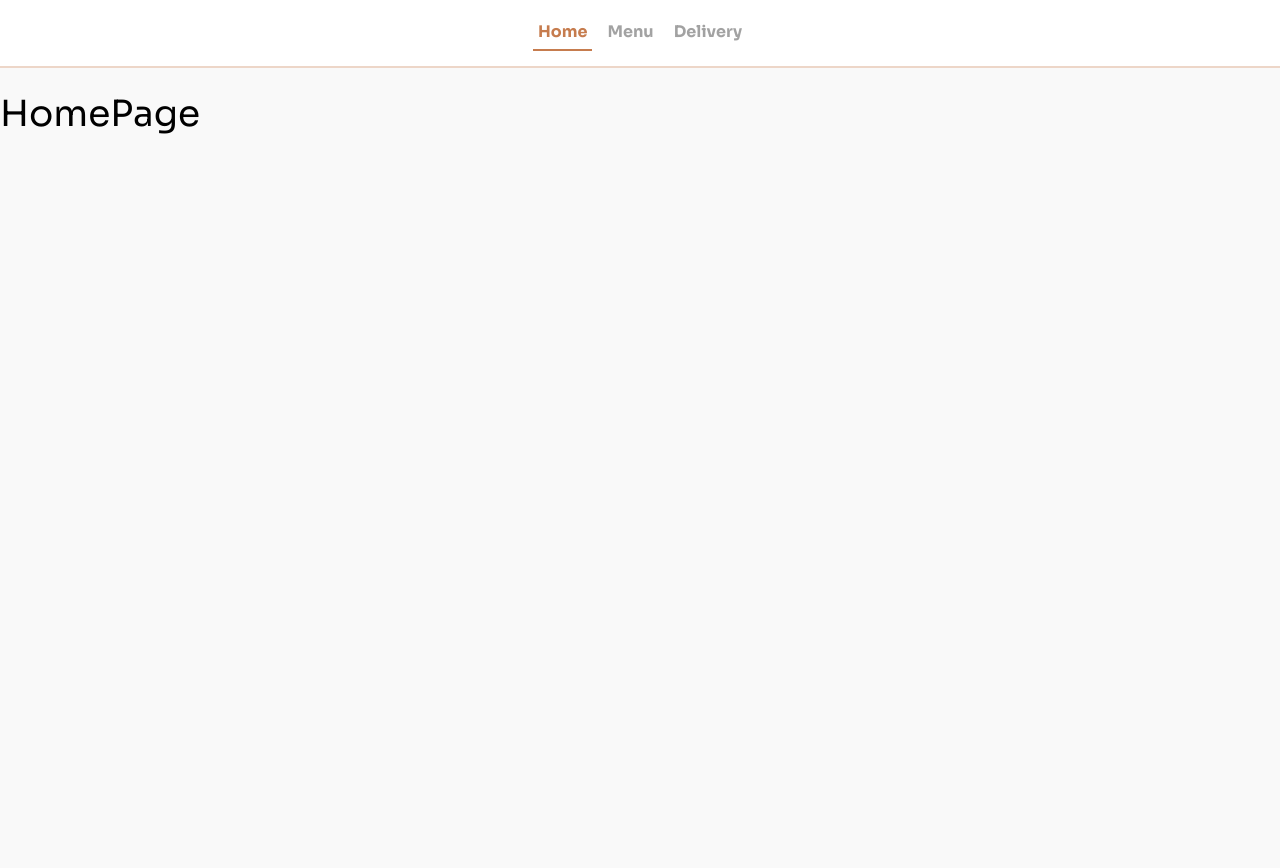
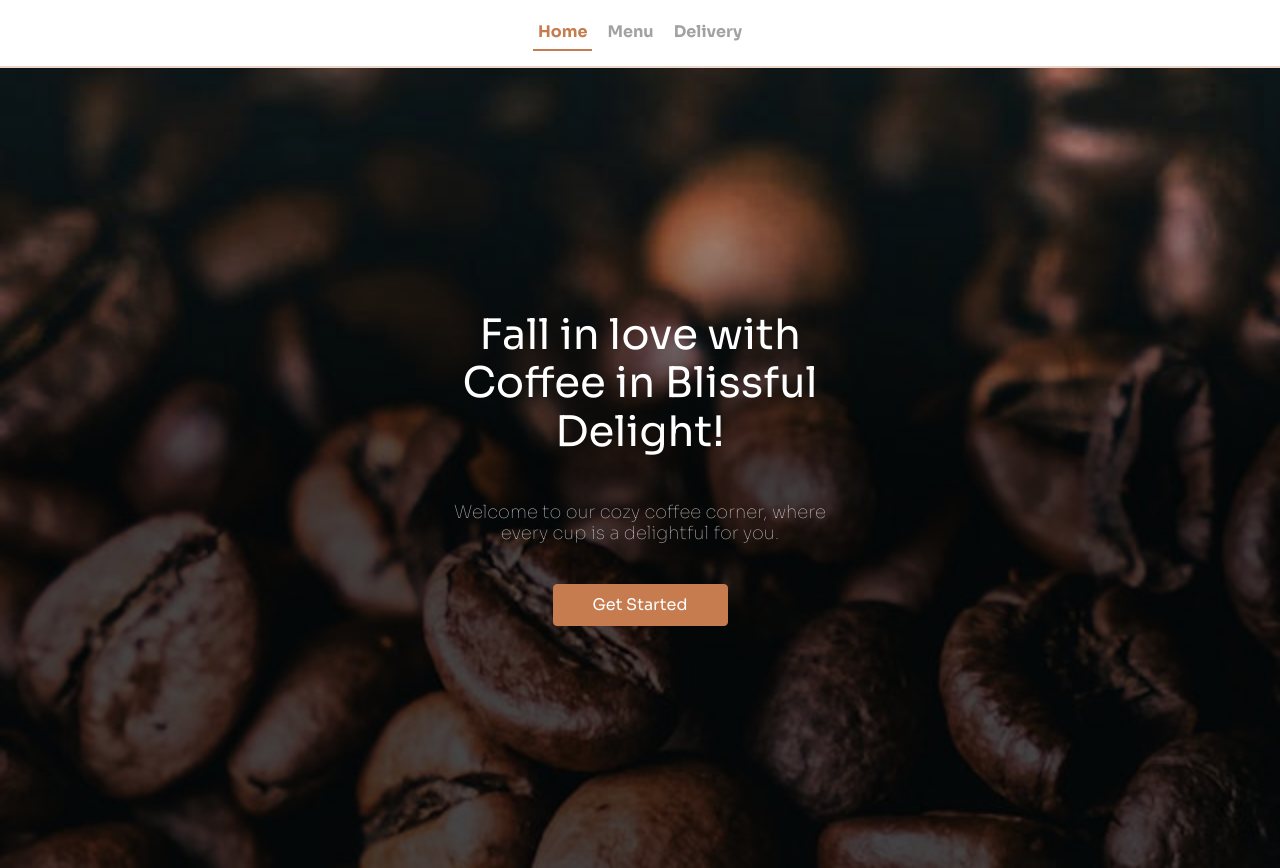
Before and after one commit to 0smir/coffee-art, a Vue app: page / in a window 1280 px wide. Before the commit the page ends 800 px from the top, so only its background shows below. Built offline with nearby package versions, Linux system fonts and the light colour scheme; a web font is replaced by a local one.

Commit message:
add styles for home page

```diff
--- a/src/pages/Home.vue
+++ b/src/pages/Home.vue
@@ -1,13 +1,74 @@
+<script setup>
+import { RouterLink } from 'vue-router';
+
+</script>
 <template>
   <div class="page page--home">
-    <h1>HomePage</h1>
+    <div class="container home__container">
+      <div class="content">
+        <h1 class="title">
+          Fall in love with Coffee in Blissful Delight!
+        </h1>
+        <p class="text">Welcome to our cozy coffee corner, where every cup is a delightful for you.</p>
+        <router-link class="btn-link btn-link__primary btn-link--medium menu-link" to="/menu">Get Started</router-link>
+      </div>
+
+    </div>
   </div>
 </template>
 
-<script setup>
+<style lang="scss" scoped>
+.page--home {
+  position: relative;
+  display: flex;
+  justify-content: center;
+  height: 100vh;
+  background-color: $primary_dark;
+  background-image: linear-gradient(to top, rgba(0, 0, 0, 0.7) 50%, transparent 100%), url('@/assets/images/bg/bg-mobile.jpg');
+  background-repeat: no-repeat;
+  background-size: cover;
+  background-position: center;
 
-</script>
+  @media (min-width: $sm){
+    background-image: linear-gradient(to top, rgba(0, 0, 0, 0.7) 100%),
+                      url('@/assets/images/bg/bg-desktop.jpg');
+  }
 
-<style lang="scss" scoped>
+  .title {
+    margin-top: 0;
+    font-size: 32px;
+    color: $white;
+    @media (min-width: $sm){
+      font-size: 36px;
+    }
+    @media (min-width: $md){
+      font-size: 42px;
+    }
+  }
+  .text {
+    font-size: 18px;
+    margin-bottom: 40px;
+    font-weight: 100;
+  }
+}
+.home__container {
+  display: flex;
+  flex-direction: column;
+  justify-content: center;
+}
 
+.content {
+  display: flex;
+  flex-direction: column;
+  text-align: center;
+  align-items: center;
+  margin: 0 auto;
+  width: 100%;
+  @media (min-width: $sm){
+    max-width: 70%;
+  }
+  @media (min-width: $md){
+    max-width: 50%;
+  }
+}
 </style>
```
